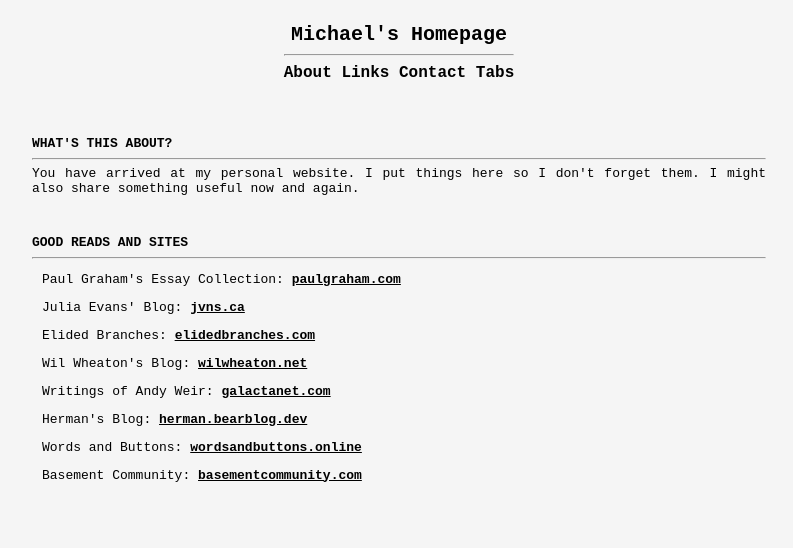
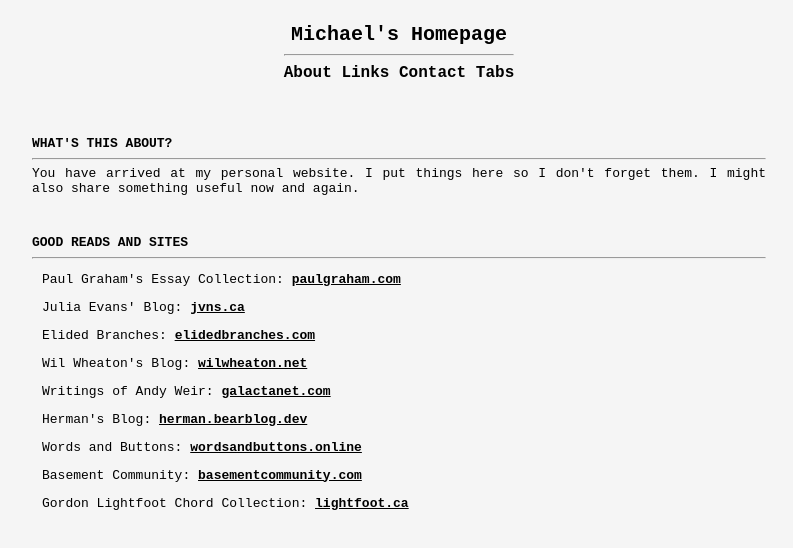
Before and after one commit to mbaum0/mbaum0.github.io, a plain HTML site: page index.html in a window 1280 px wide. Shown: the whole page, without its empty margins (241-1034 px from the left). Drawn offline with Linux system fonts and the light colour scheme.

Commit message:
lightfoot chords

```diff
--- a/index.html
+++ b/index.html
@@ -42,6 +42,7 @@
       <p>Herman's Blog: <a target="_blank" href="https://herman.bearblog.dev/blog/">herman.bearblog.dev</a></p>
       <p>Words and Buttons: <a target="_blank" href="https://wordsandbuttons.online/index.html">wordsandbuttons.online</a></p>
       <p>Basement Community: <a target="_blank" href="https://basementcommunity.com/">basementcommunity.com</a></p>
+      <p>Gordon Lightfoot Chord Collection: <a target="_blank" href="http://lightfoot.ca/lyrics.htm">lightfoot.ca</a></p>
     </div>
   </div>
 </body>
```
